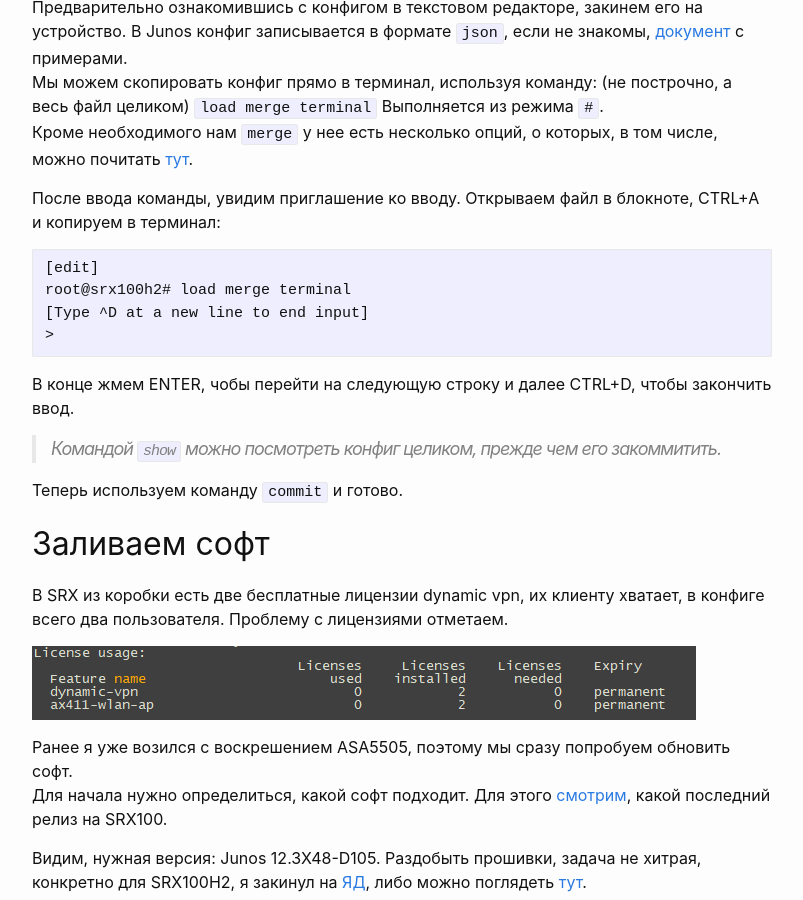
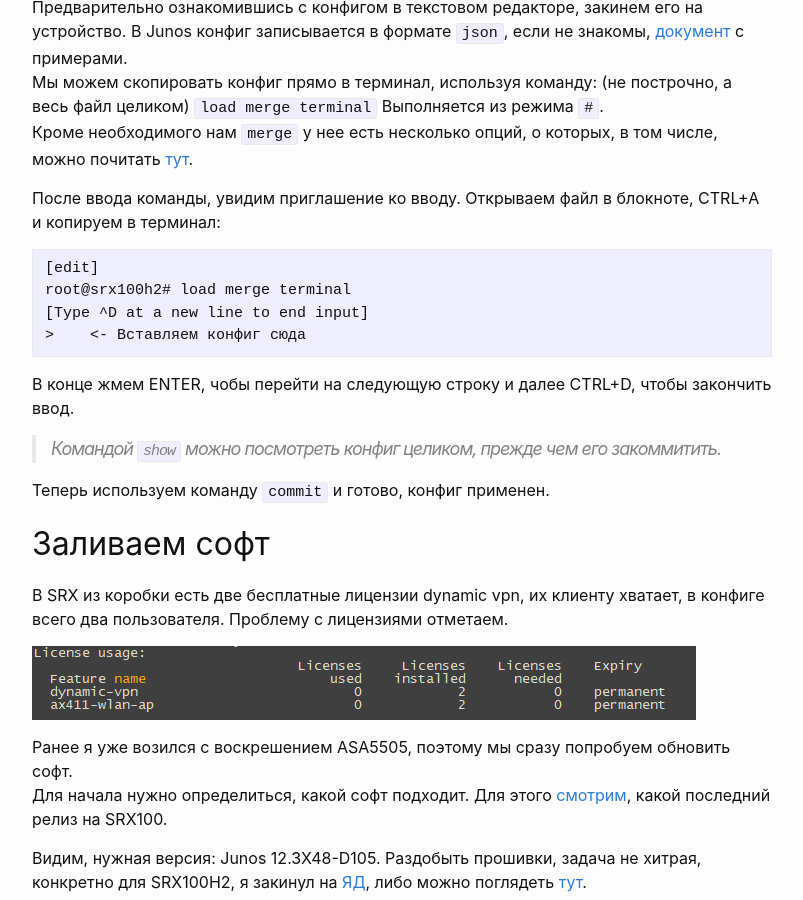
Before and after one commit to woohung/woohung.github.io, a Jekyll site: the page built from _posts/2023-02-09-Dynamic VPN на Juniper SRX100H2.md, in a window 1280 px wide and 900 px high, scrolled down 2141 px. Shown: the whole window, without its empty margins (238-1041 px from the left). Built offline with Jekyll 4.4.1, drawn with Linux system fonts in a browser that asks for light colours.

Commit message:
Update 2023-02-09-Dynamic VPN на Juniper SRX100H2.md

````diff
--- a/_posts/2023-02-09-Dynamic VPN на Juniper SRX100H2.md
+++ b/_posts/2023-02-09-Dynamic VPN на Juniper SRX100H2.md
@@ -58,14 +58,14 @@ root@srx100h2#    <- Configuration mode
 [edit]
 root@srx100h2# load merge terminal
 [Type ^D at a new line to end input]
->
+>    <- Вставляем конфиг сюда
 ```
 
 В конце жмем ENTER, чобы перейти на следующую строку и далее CTRL+D, чтобы закончить ввод.
 
 >Командой `show` можно посмотреть конфиг целиком, прежде чем его закоммитить.
 
-Теперь используем команду `commit` и готово.
+Теперь используем команду `commit` и готово, конфиг применен.
 
 ## Заливаем софт
 В SRX из коробки есть две бесплатные лицензии dynamic vpn, их клиенту хватает, в конфиге всего два пользователя. Проблему с лицензиями отметаем.
````
